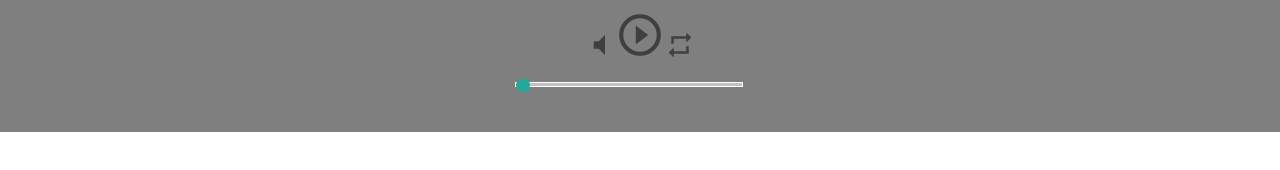
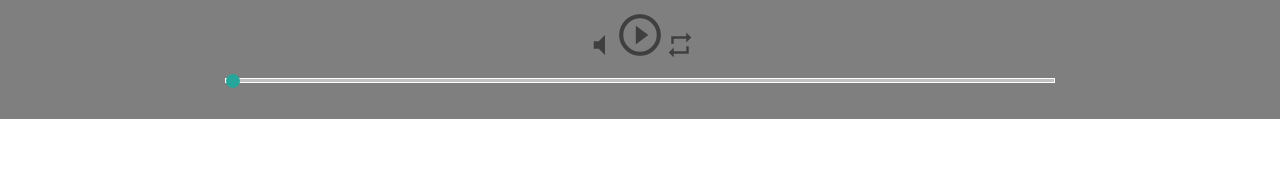
Before and after one commit to Kesymaru/js3-19-audio-player, a website: page index.html in a window 1280 px wide. Drawn offline with nearby package versions, Linux system fonts and the light colour scheme.

Commit message:
improved the styles for the player

```diff
--- a/index.html
+++ b/index.html
@@ -17,7 +17,7 @@
 </head>
 <body>
 
-    <sectioon class="player"></sectioon>
+    <sectioon class="row player"></sectioon>
 
     <script src="src/js/player.js"></script>
     <script src="src/js/main.js"></script>
--- a/src/css/main.css
+++ b/src/css/main.css
@@ -7,7 +7,7 @@
 }
 
 .controls {
-    width: 300px;
+    width: 100%;
     padding-top: 10px;
     text-align: center;
 }
@@ -30,10 +30,15 @@
 }
 
 .timer {
-    width: 300px;
     padding-bottom: 10px;
 }
 
 .timer input {
     width: 100%;
+    margin: 0;
+    padding: 0;
 }
+
+.timer b {
+    font-size: 20px;
+}
--- a/src/js/player.js
+++ b/src/js/player.js
@@ -260,12 +260,12 @@ const Player = (function () {
             row.classList.add('row', 'timer');
 
             let colTime = document.createElement('div');
-            colTime.classList.add('col', 's1');
+            colTime.classList.add('col', 's2');
             this.timeElement = document.createElement('b');
             colTime.appendChild(this.timeElement);
 
             let colSlider = document.createElement('div');
-            colSlider.classList.add('col', 's10');
+            colSlider.classList.add('col', 's8');
             this.sliderElement = document.createElement('input');
             this.sliderElement.type = 'range';
             this.sliderElement.disabled = true;
@@ -275,7 +275,7 @@ const Player = (function () {
             colSlider.appendChild(this.sliderElement);
 
             let colDuration = document.createElement('div');
-            colDuration.classList.add('col', 's1');
+            colDuration.classList.add('col', 's2', 'right-align');
             this.durationElement = document.createElement('b');
             colDuration.appendChild(this.durationElement);
 
```
